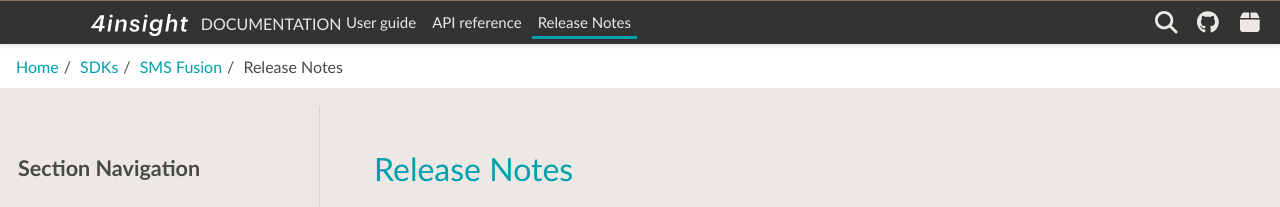
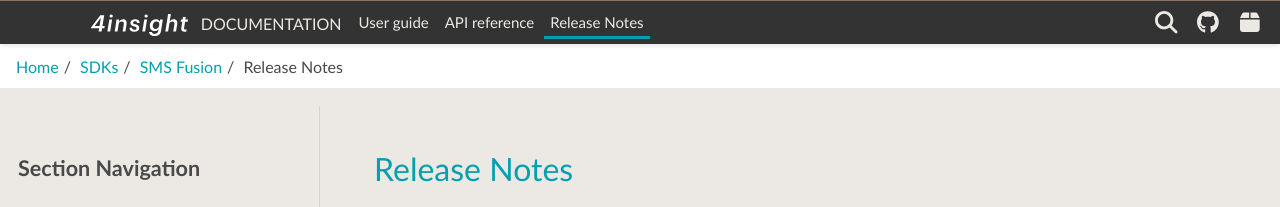
Before and after one commit to 4Subsea/smsfusion-python, a Sphinx documentation site: the page built from docs/release_notes/index.rst, in a window 1280 px wide. Shown: the top 207 px of the page. Built offline with Sphinx 7.4.7 and the PyData theme 0.15.4, drawn with Linux system fonts in a browser that asks for light colours; grey boxes are pictures that could not be loaded.

Commit message:
Have "4insight DOCUMENTATION" take automatic width

```diff
--- a/docs/_static/css/custom.css
+++ b/docs/_static/css/custom.css
@@ -165,6 +165,11 @@ div.admonition {
   padding-left: 4px;
 }
 
+/* Make 4insight DOCUMENTATION take automatic width */
+.bd-header .navbar-header-items__start {
+  width: auto;
+}
+
 /*****************************************************************************
 * Navbar links
 **/
```
